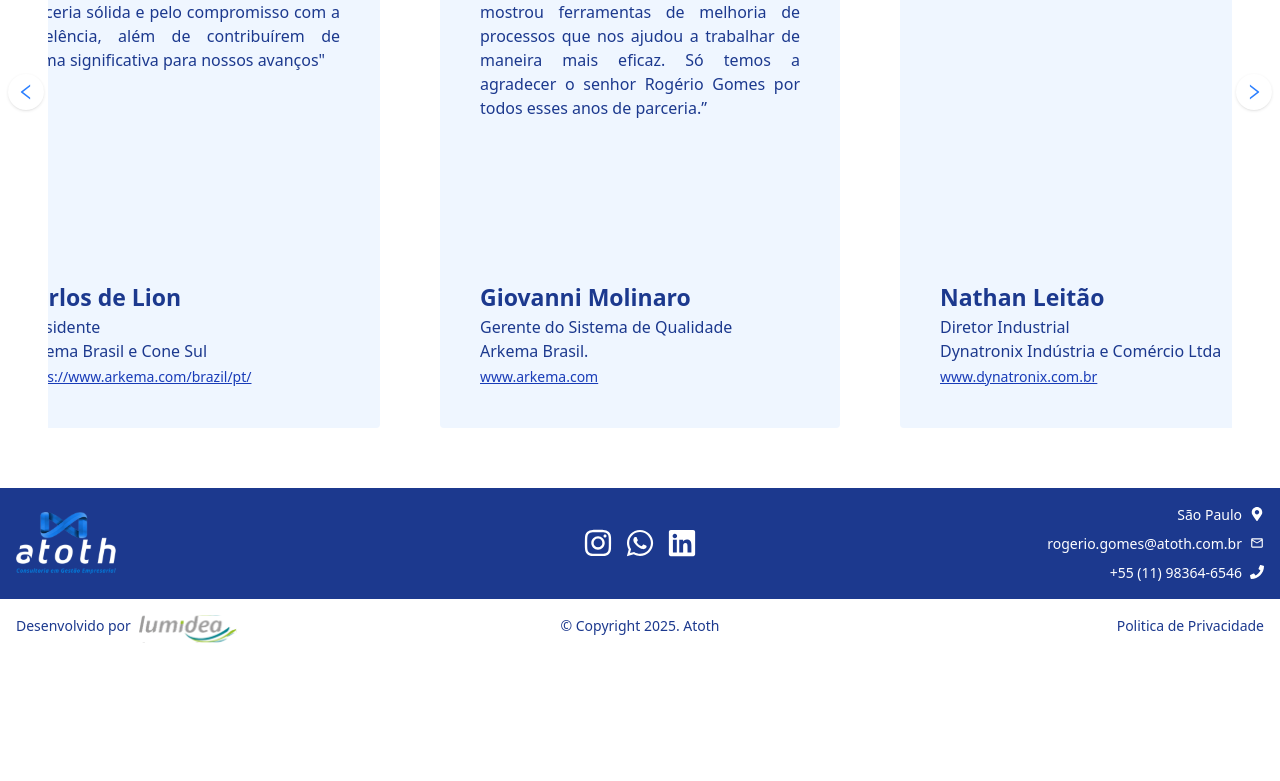
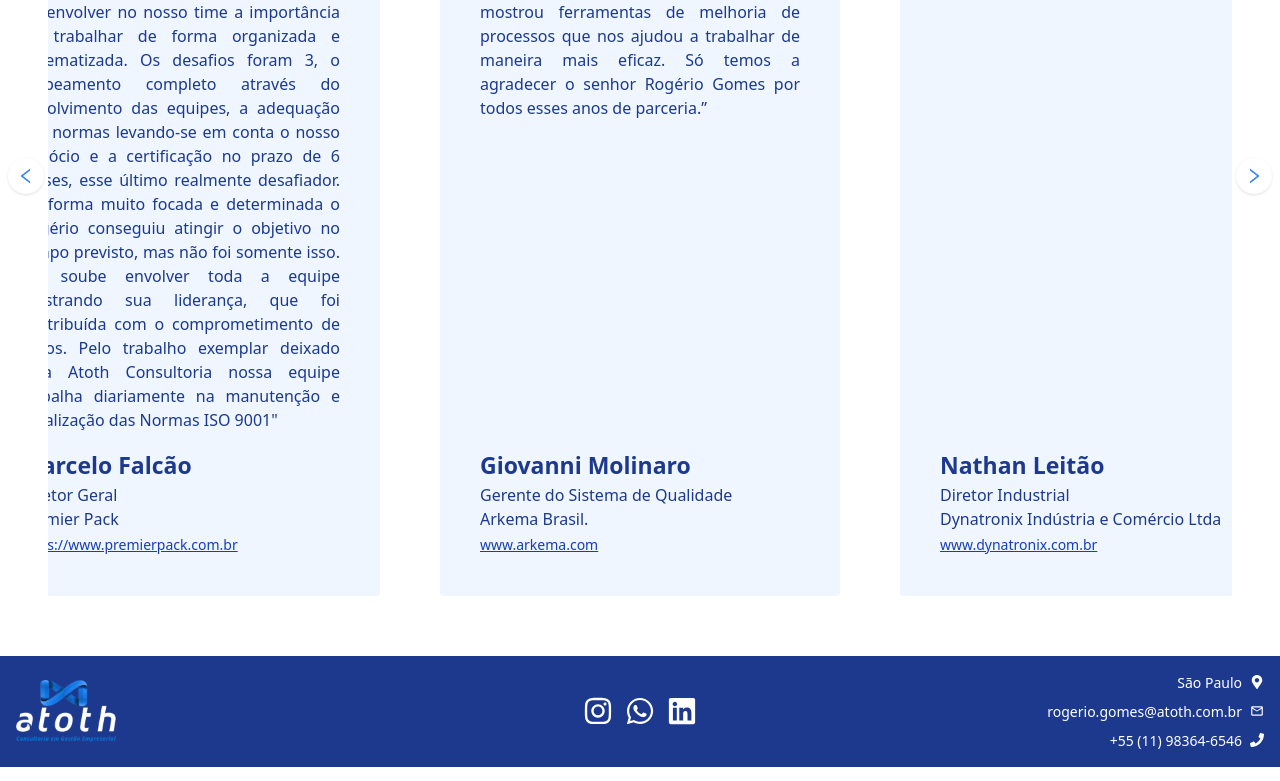
Before and after one commit to oliveiraaldo/atoth, a Next.js app: page /depoimentos in a window 1280 px wide. Shown: the part 945-1726 px from the top of the page. Before the commit the page ends 1604 px from the top, so only its background shows below. Built offline with nearby package versions, Linux system fonts and the light colour scheme.

Commit message:
Adiciona novos depoimentos à seção "Slider", incluindo feedbacks de Ana Lúcia M. André da PLP e Marcelo Falcão da Premier Pack, enriquecendo a apresentação de experiências com a consultoria Atoth e melhorando a interatividade do site.

```diff
--- a/app/components/sections/Slider.tsx
+++ b/app/components/sections/Slider.tsx
@@ -60,6 +60,20 @@
     role: "Presidente",
     company: "Arkema Brasil e Cone Sul",
     website: "https://www.arkema.com/brazil/pt/",
+  },
+  {
+    text: `"Utilizamos a consultoria Atoth inicialmente com o foco na transição NBR - ISO 9001:2015, cujo trabalho foi excelente no alcance do requisito "chave" riscos e oportunidades do negócio – da norma . Dando continuidade aos trabalhos de qualidade, Rogério nos auxiliou na utilização de ferramentas da qualidade – identificação de causas e resolução de problemas, como também uso do APQP/FMEA no que tange ao desenvolvimento de produtos e processos visando ações preventivas para garantir a qualidade na fabricação. Hoje, essas ferramentas, já fazem parte do dia a dia da PLP, o qual sem o devido apoio Atoth, não seria possível. Gratidão!"`,
+    name: "Ana Lúcia M. André",
+    role: "Executive Manager",
+    company: "PLP – Brasil",
+    website: "https://www.plp.com.br",
+  },
+  {
+    text: `"Minha grata experiência com a Atoth Consultoria começa em 2015, quando notando os riscos do nosso negócio decidimos contratá-los para mapeamento de todos os nossos processos e certificar a Premier Pack nas Normas ISO 9001, com o objetivo de mitigar tais riscos e desenvolver no nosso time a importância de trabalhar de forma organizada e sistematizada. Os desafios foram 3, o mapeamento completo através do envolvimento das equipes, a adequação das normas levando-se em conta o nosso negócio e a certificação no prazo de 6 meses, esse último realmente desafiador. De forma muito focada e determinada o Rogério conseguiu atingir o objetivo no tempo previsto, mas não foi somente isso. Ele soube envolver toda a equipe mostrando sua liderança, que foi contribuída com o comprometimento de todos. Pelo trabalho exemplar deixado pela Atoth Consultoria nossa equipe trabalha diariamente na manutenção e atualização das Normas ISO 9001"`,
+    name: "Marcelo Falcão",
+    role: "Diretor Geral",
+    company: "Premier Pack",
+    website: "https://www.premierpack.com.br",
   },
 ]
 
```
